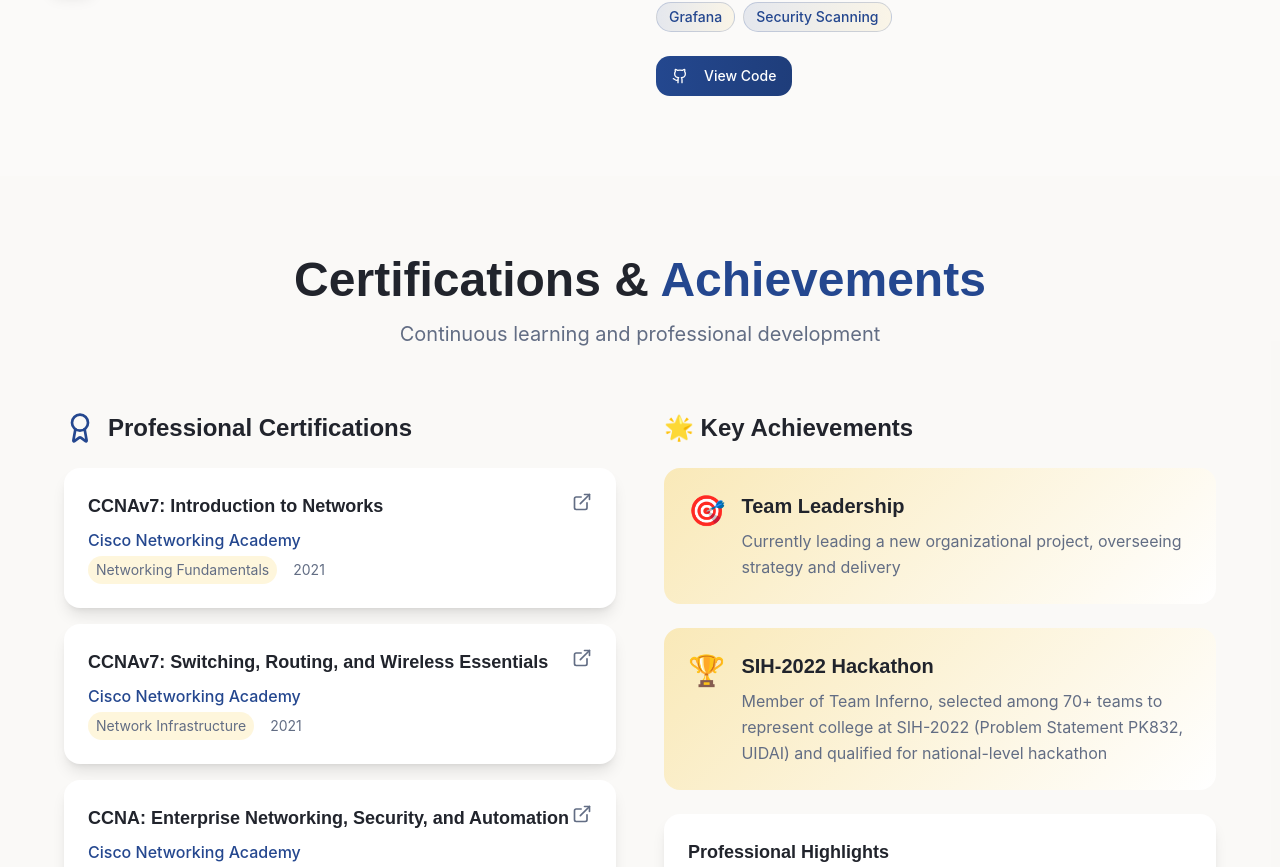
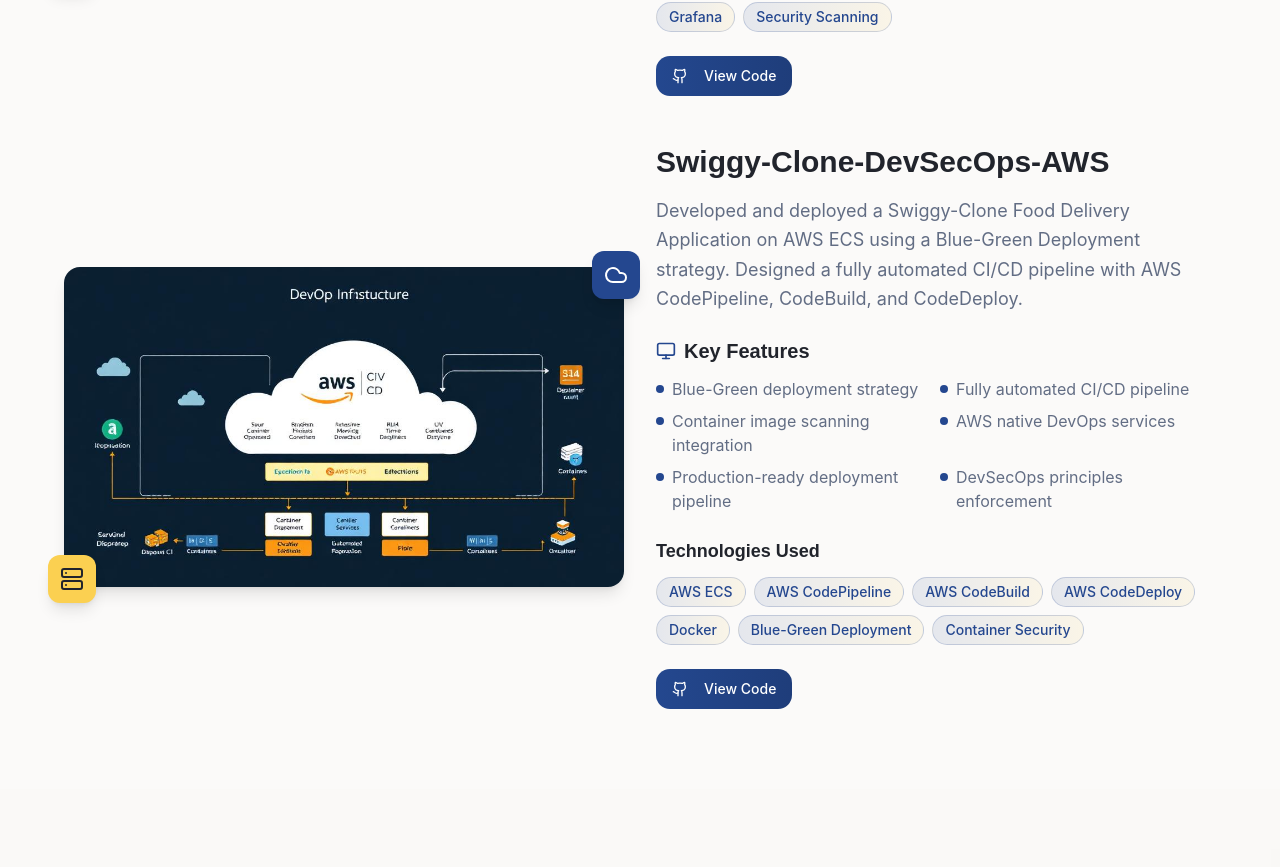
Before and after one commit to SwapnaSarita01/swapna-sarita-portfolio, a React (Vite) app: page / in a window 1280 px wide. Shown: the part 5248-6115 px from the top of the page. Built offline with nearby package versions, Linux system fonts and the light colour scheme.

Commit message:
Add new project to portfolio
Add "Swiggy-Clone-DevSecOps-AWS" project to the projects section with a GitHub link and a relevant Cloud & DevOps image.

```diff
--- a/src/components/ProjectsSection.tsx
+++ b/src/components/ProjectsSection.tsx
@@ -1,6 +1,7 @@
-import { ExternalLink, Github, Shield, Server, Monitor } from "lucide-react";
+import { ExternalLink, Github, Shield, Server, Monitor, Cloud } from "lucide-react";
 import { Button } from "@/components/ui/button";
 import cloudDevOpsInfrastructure from "@/assets/cloud-devops-infrastructure.jpg";
+import swiggyDevOpsAws from "@/assets/swiggy-devops-aws.jpg";
 
 const ProjectsSection = () => {
   const projects = [
@@ -18,7 +19,25 @@ const ProjectsSection = () => {
         "High availability and auto-scaling"
       ],
       links: {
-        github: "#",
+        github: "https://github.com/SwapnaSarita01/Devsecops-3-Tier-Kubernetes-Project",
+        demo: "#"
+      }
+    },
+    {
+      title: "Swiggy-Clone-DevSecOps-AWS",
+      description: "Developed and deployed a Swiggy-Clone Food Delivery Application on AWS ECS using a Blue-Green Deployment strategy. Designed a fully automated CI/CD pipeline with AWS CodePipeline, CodeBuild, and CodeDeploy.",
+      image: swiggyDevOpsAws,
+      technologies: ["AWS ECS", "AWS CodePipeline", "AWS CodeBuild", "AWS CodeDeploy", "Docker", "Blue-Green Deployment", "Container Security"],
+      features: [
+        "Blue-Green deployment strategy",
+        "Fully automated CI/CD pipeline",
+        "Container image scanning integration",
+        "AWS native DevOps services",
+        "Production-ready deployment pipeline",
+        "DevSecOps principles enforcement"
+      ],
+      links: {
+        github: "https://github.com/SwapnaSarita01/Swiggy-Clone-DevSecOps-AWS",
         demo: "#"
       }
     }
@@ -60,7 +79,11 @@ const ProjectsSection = () => {
 
                     {/* Floating icons */}
                     <div className="absolute -top-4 -right-4 p-3 bg-primary rounded-xl shadow-lg">
-                      <Shield className="w-6 h-6 text-primary-foreground" />
+                      {index === 0 ? (
+                        <Shield className="w-6 h-6 text-primary-foreground" />
+                      ) : (
+                        <Cloud className="w-6 h-6 text-primary-foreground" />
+                      )}
                     </div>
                     <div className="absolute -bottom-4 -left-4 p-3 bg-accent rounded-xl shadow-lg">
                       <Server className="w-6 h-6 text-accent-foreground" />
@@ -108,7 +131,7 @@ const ProjectsSection = () => {
                     <div className="flex gap-4">
                       <Button
                         className="btn-hero group"
-                        onClick={() => window.open('https://github.com/SwapnaSarita01/Devsecops-3-Tier-Kubernetes-Project', '_blank')}
+                        onClick={() => window.open(project.links.github, '_blank')}
                       >
                         <Github className="w-5 h-5 mr-2 transition-transform group-hover:scale-110" />
                         View Code
```
Also changed, not shown: src/assets/swiggy-devops-aws.jpg (added).
